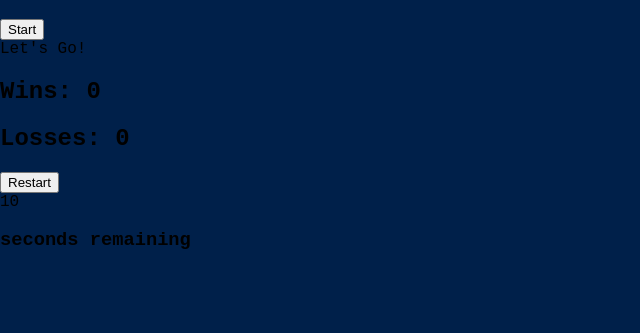
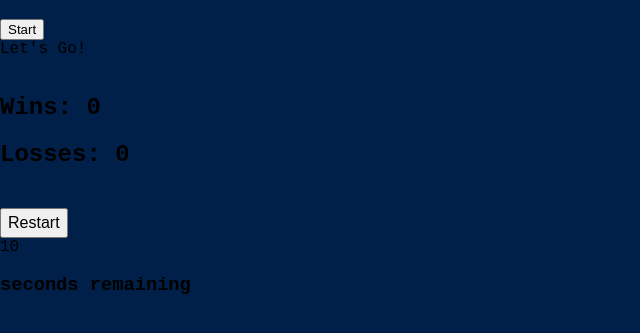
Before and after one commit to AlirizaBagdat/04-Code-Quiz-aliriza, a plain HTML site: page index.html in a window 1280 px wide. Shown: the part 61-394 px from the top of the page, without its empty margins (0-640 px from the left). Drawn offline with Linux system fonts and the light colour scheme.

Commit message:
styling for button and stats container

```diff
--- a/assets/css/style.css
+++ b/assets/css/style.css
@@ -11,3 +11,16 @@ body{
     justify-content: flex-start;
     background: #00204a;
 }
+
+.restart-button {
+    font-size: 16px;
+    height: 30px;
+    line-height: 8px;
+    margin-top: 20px;
+}
+
+.win-loss-container {
+    display: flex;
+    justify-content: space-between;
+    margin-top: 16px;
+}
```
